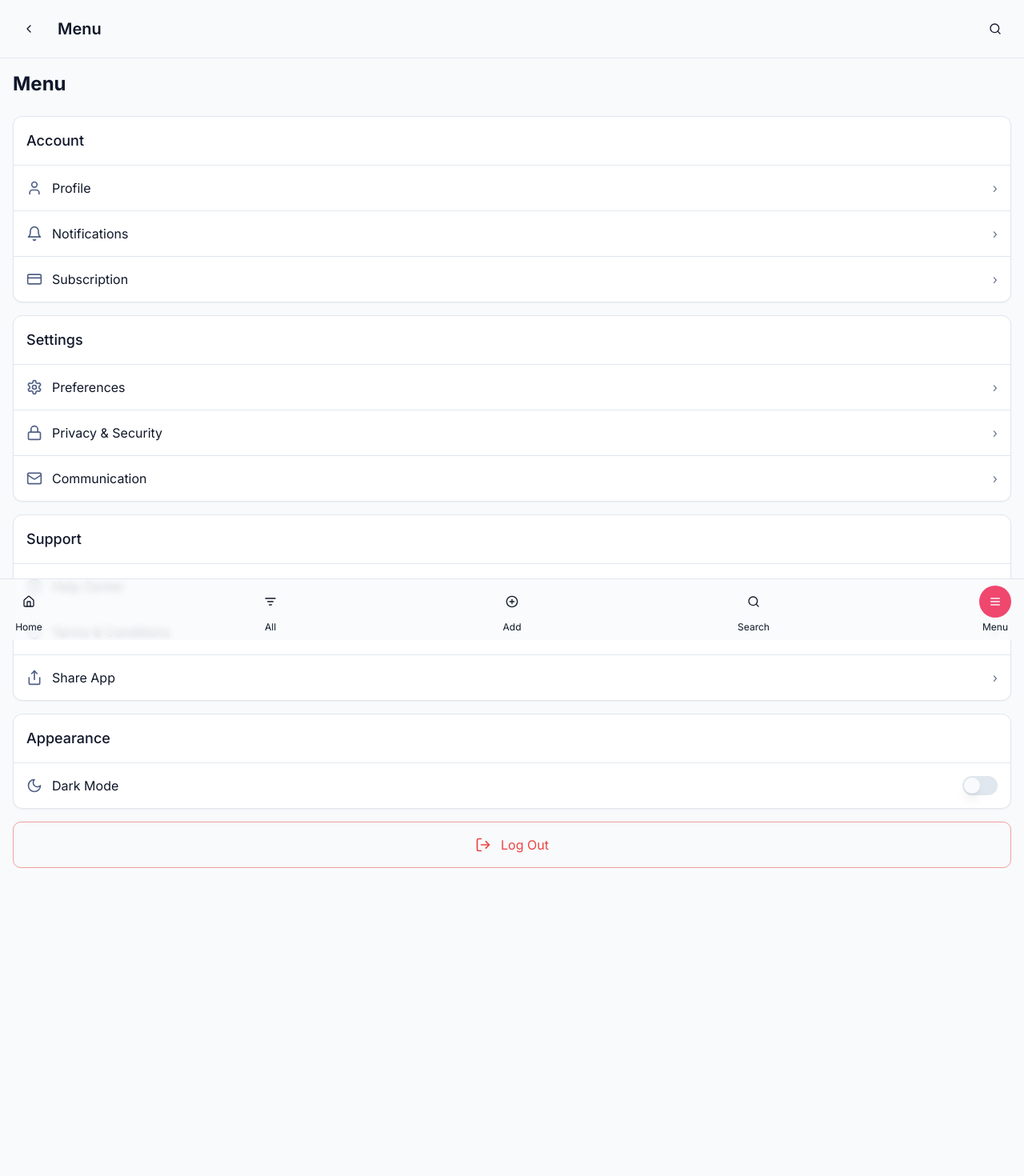
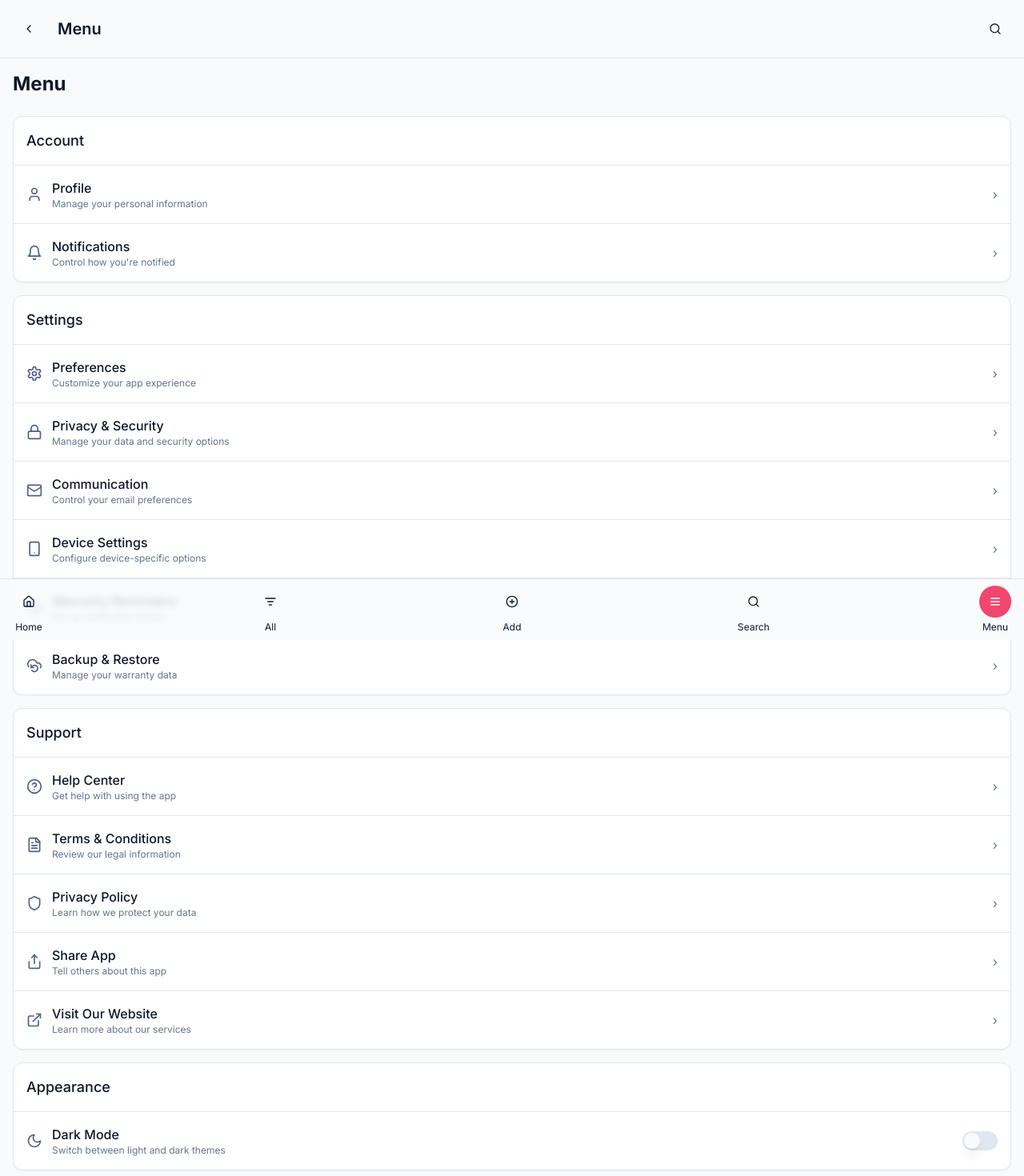
Before and after one commit to rameshreddyin/track-my-warranties, a React (Vite) app: page /menu in a window 1280 px wide. Shown: the top 1470 px of the page at 80% size. Before the commit the page ends 1181 px from the top, so only its background shows below. Built offline with nearby package versions, Linux system fonts and the light colour scheme.

Commit message:
Refactor Menu settings
Add details to each settings section in the menu. Remove the subscription setting.

```diff
--- a/src/pages/Menu.tsx
+++ b/src/pages/Menu.tsx
@@ -10,9 +10,14 @@ import {
   Shield,
   Moon,
   LogOut,
-  CreditCard,
   Lock,
-  Mail
+  Mail,
+  Smartphone,
+  Clock,
+  Languages,
+  CloudBackup,
+  FileText,
+  ExternalLink
 } from 'lucide-react';
 import { Link } from 'react-router-dom';
 import { Card } from '@/components/ui/card';
@@ -34,25 +39,94 @@ const Menu = () => {
     {
       title: "Account",
       items: [
-        { icon: User, label: "Profile", path: "#" },
-        { icon: Bell, label: "Notifications", path: "#" },
-        { icon: CreditCard, label: "Subscription", path: "#" },
+        {
+          icon: User,
+          label: "Profile",
+          path: "#",
+          description: "Manage your personal information"
+        },
+        {
+          icon: Bell,
+          label: "Notifications",
+          path: "#",
+          description: "Control how you're notified"
+        },
       ]
     },
     {
       title: "Settings",
       items: [
-        { icon: Settings, label: "Preferences", path: "#" },
-        { icon: Lock, label: "Privacy & Security", path: "#" },
-        { icon: Mail, label: "Communication", path: "#" },
+        {
+          icon: Settings,
+          label: "Preferences",
+          path: "#",
+          description: "Customize your app experience"
+        },
+        {
+          icon: Lock,
+          label: "Privacy & Security",
+          path: "#",
+          description: "Manage your data and security options"
+        },
+        {
+          icon: Mail,
+          label: "Communication",
+          path: "#",
+          description: "Control your email preferences"
+        },
+        {
+          icon: Smartphone,
+          label: "Device Settings",
+          path: "#",
+          description: "Configure device-specific options"
+        },
+        {
+          icon: Clock,
+          label: "Warranty Reminders",
+          path: "#",
+          description: "Set up notification timing"
+        },
+        {
+          icon: CloudBackup,
+          label: "Backup & Restore",
+          path: "#",
+          description: "Manage your warranty data"
+        }
       ]
     },
     {
       title: "Support",
       items: [
-        { icon: HelpCircle, label: "Help Center", path: "#" },
-        { icon: Shield, label: "Terms & Conditions", path: "#" },
-        { icon: Share, label: "Share App", path: "#" },
+        {
+          icon: HelpCircle,
+          label: "Help Center",
+          path: "#",
+          description: "Get help with using the app"
+        },
+        {
+          icon: FileText,
+          label: "Terms & Conditions",
+          path: "#",
+          description: "Review our legal information"
+        },
+        {
+          icon: Shield,
+          label: "Privacy Policy",
+          path: "#",
+          description: "Learn how we protect your data"
+        },
+        {
+          icon: Share,
+          label: "Share App",
+          path: "#",
+          description: "Tell others about this app"
+        },
+        {
+          icon: ExternalLink,
+          label: "Visit Our Website",
+          path: "#",
+          description: "Learn more about our services"
+        }
       ]
     }
   ];
@@ -76,7 +150,10 @@ const Menu = () => {
                   >
                     <div className="flex items-center gap-3">
                       <item.icon className="h-5 w-5 text-primary" />
-                      <span>{item.label}</span>
+                      <div className="flex flex-col">
+                        <span className="font-medium">{item.label}</span>
+                        <span className="text-xs text-muted-foreground">{item.description}</span>
+                      </div>
                     </div>
                     <div className="text-muted-foreground">›</div>
                   </Link>
@@ -91,7 +168,10 @@ const Menu = () => {
             <div className="p-4 flex items-center justify-between">
               <div className="flex items-center gap-3">
                 <Moon className="h-5 w-5 text-primary" />
-                <span>Dark Mode</span>
+                <div className="flex flex-col">
+                  <span className="font-medium">Dark Mode</span>
+                  <span className="text-xs text-muted-foreground">Switch between light and dark themes</span>
+                </div>
               </div>
               <Switch />
             </div>
```
